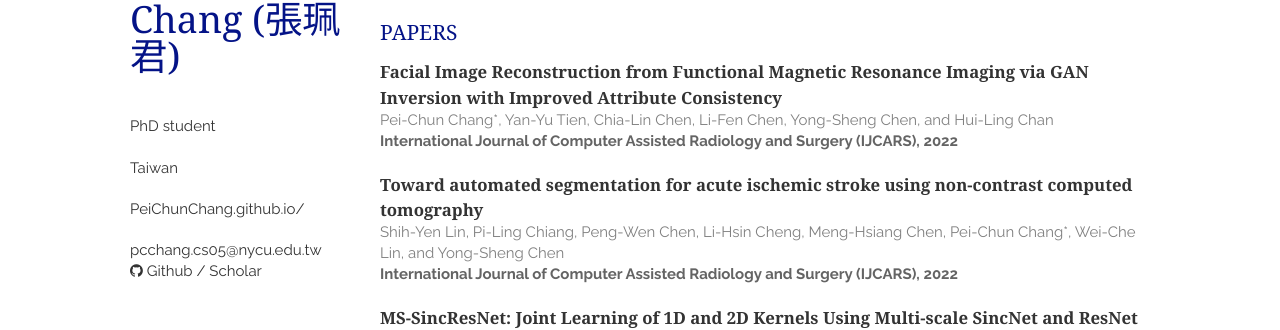
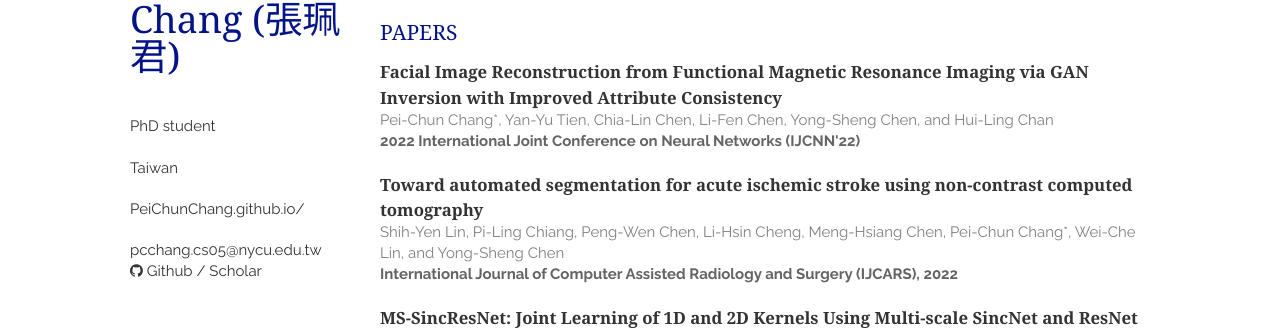
Before and after one commit to PeiChunChang/PeiChunChang.github.io, a Jekyll site: the page built from index.html, in a window 1280 px wide. Shown: the part 219-549 px from the top of the page. Built offline with Jekyll 4.4.1, drawn with Linux system fonts in a browser that asks for light colours; nearby versions of some CDN libraries; the list of posts is cut into pages by our own code; a style sheet for code colours, icons or effects is not loaded.

Commit message:
Update papers.html

```diff
--- a/_includes/papers.html
+++ b/_includes/papers.html
@@ -6,7 +6,7 @@
             <span> Pei-Chun Chang*, Yan-Yu Tien, Chia-Lin Chen, Li-Fen Chen, Yong-Sheng Chen, and Hui-Ling Chan</span>
         </header>
         <p>
-            <em>International Journal of Computer Assisted Radiology and Surgery (IJCARS), 2022</em>
+            <em>2022 International Joint Conference on Neural Networks (IJCNN'22)</em>
         </p>
     </article>
     <article>
```
